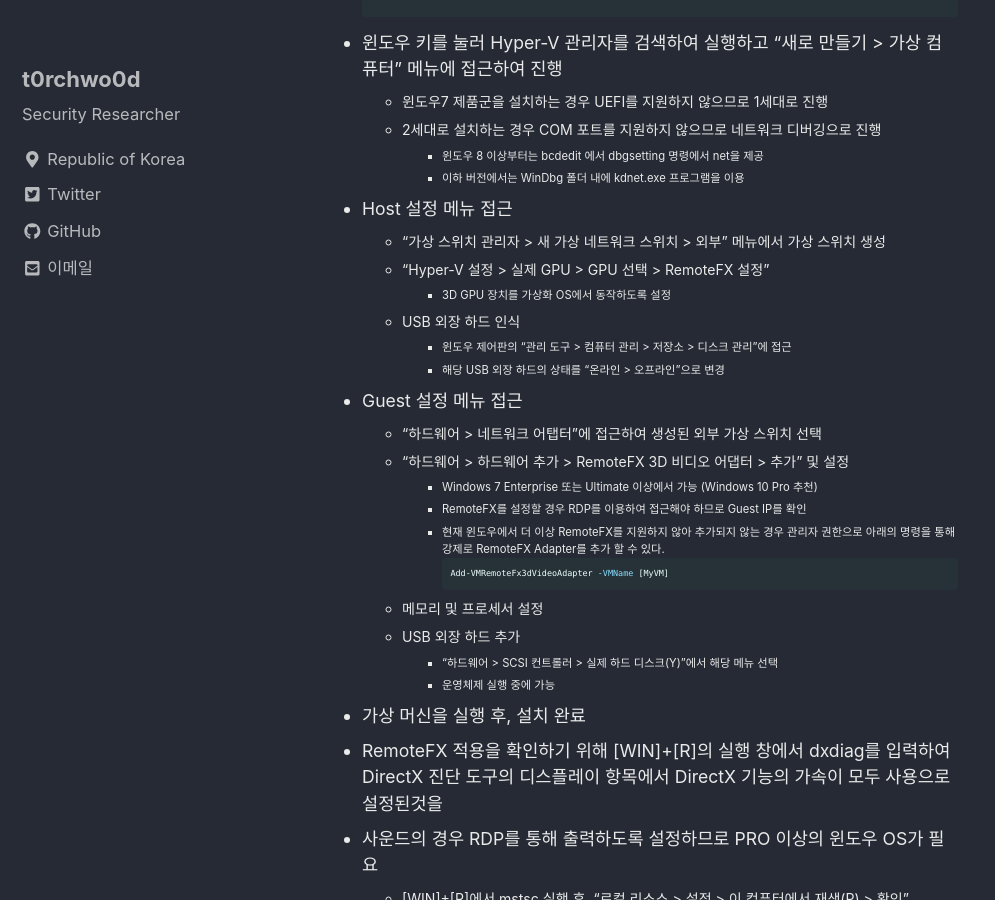
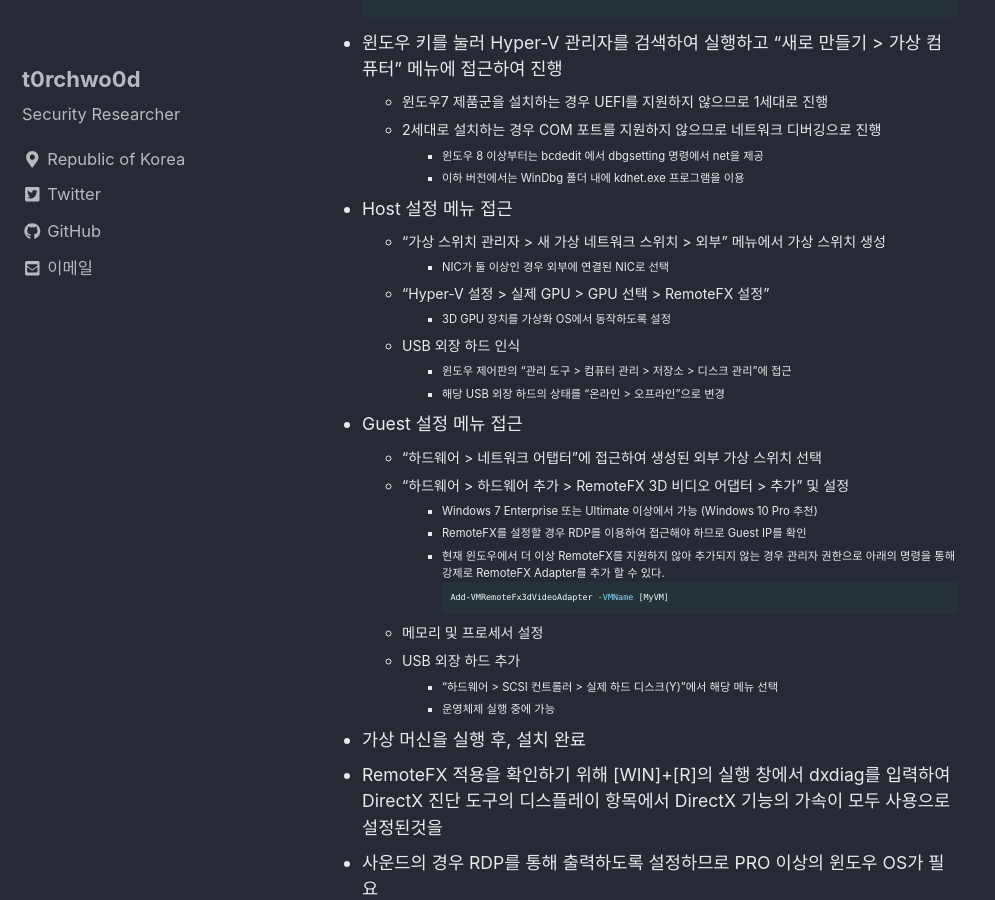
Before and after one commit to t0rchwo0d/t0rchwo0d.github.io, a Jekyll site: the page built from _posts/2019-05-19-Windows-Kernel-Debugging-In-Hyper-V.md, in a window 1280 px wide and 900 px high, scrolled down 683 px. Shown: the whole window, without its empty margins (0-995 px from the left). Built offline with Jekyll 4.4.1, drawn with Linux system fonts in a browser that asks for light colours; cached includes are drawn as plain includes; nearby versions of some CDN libraries; comment, search, counter and statistics services are not loaded.

Commit message:
Update 2019-05-19-Windows-Kernel-Debugging-In-Hyper-V.md

```diff
--- a/_posts/2019-05-19-Windows-Kernel-Debugging-In-Hyper-V.md
+++ b/_posts/2019-05-19-Windows-Kernel-Debugging-In-Hyper-V.md
@@ -30,6 +30,7 @@ tags:
 
 - Host 설정 메뉴 접근
   - "가상 스위치 관리자 > 새 가상 네트워크 스위치 > 외부" 메뉴에서 가상 스위치 생성
+    - NIC가 둘 이상인 경우 외부에 연결된 NIC로 선택
   - "Hyper-V 설정 > 실제 GPU > GPU 선택 > RemoteFX 설정"
     - 3D GPU 장치를 가상화 OS에서 동작하도록 설정
   - USB  외장 하드 인식
```
